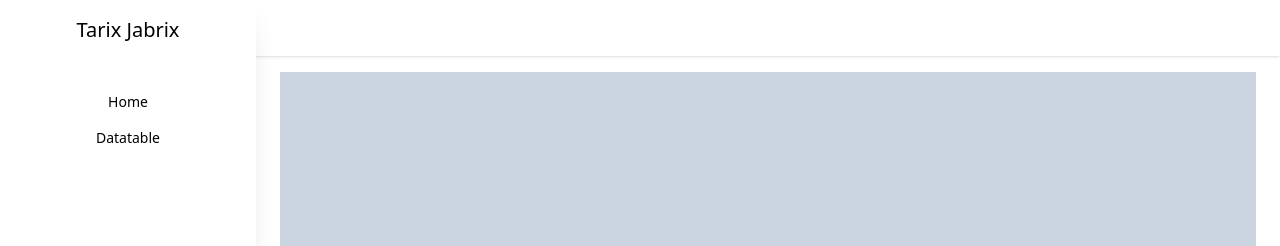
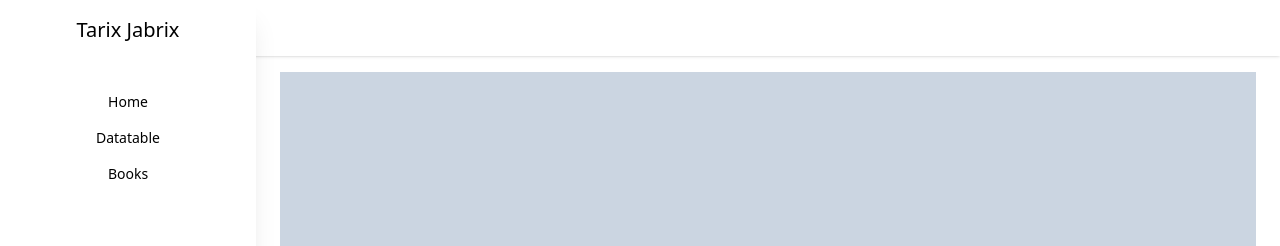
Before and after one commit to faiqnoov/nuxt3-starter, a Nuxt app: page / in a window 1280 px wide. Shown: the top 246 px of the page. Built offline with nearby package versions, Linux system fonts and the light colour scheme; some icons are missing.

Commit message:
feat: fetch datatable data from api

```diff
--- a/components/sidebar/Main.vue
+++ b/components/sidebar/Main.vue
@@ -35,6 +35,11 @@ const sidebarItem = {
 		{
 			title: 'Datatable',
 			url: '/datatable',
+			icon: '',
+		},
+		{
+			title: 'Books',
+			url: '/eg/books',
 			icon: '',
 		},
 	],
--- /dev/null
+++ b/pages/eg/books/index.vue
@@ -0,0 +1,89 @@
+<script setup lang="ts">
+import { h } from 'vue'
+import { ArrowUpDown } from 'lucide-vue-next'
+import { Button } from '@/components/ui/button'
+import { Checkbox } from '@/components/ui/checkbox'
+import DataTable from '@/components/DataTable.vue'
+import DropdownAction from '@/components/DataTableDropDown.vue'
+
+const columns = [
+  {
+    id: 'select',
+    header: ({ table }) => h(Checkbox, {
+      'checked': table.getIsAllPageRowsSelected(),
+      'onUpdate:checked': (value: boolean) => table.toggleAllPageRowsSelected(!!value),
+      'ariaLabel': 'Select all',
+    }),
+    cell: ({ row }) => h(Checkbox, {
+      'checked': row.getIsSelected(),
+      'onUpdate:checked': (value: boolean) => row.toggleSelected(!!value),
+      'ariaLabel': 'Select row',
+    }),
+    enableSorting: false,
+    enableHiding: false,
+  },
+  {
+    accessorKey: 'title',
+    header: ({ column }) => {
+      return h(Button, {
+        variant: 'ghost',
+        onClick: () => column.toggleSorting(column.getIsSorted() === 'asc'),
+      }, () => ['Title', h(ArrowUpDown, { class: 'ml-2 h-4 w-4' })])
+    },
+    cell: ({ row }) => h('div', { class: 'capitalize' }, row.getValue('title')),
+  },
+  {
+    accessorKey: 'description',
+    header: ({ column }) => {
+      return h(Button, {
+        variant: 'ghost',
+        onClick: () => column.toggleSorting(column.getIsSorted() === 'asc'),
+      }, () => ['Description', h(ArrowUpDown, { class: 'ml-2 h-4 w-4' })])
+    },
+    cell: ({ row }) => h('div', { class: '' }, row.getValue('description')),
+  },
+  {
+    accessorKey: 'author',
+    header: ({ column }) => {
+      return h(Button, {
+        variant: 'ghost',
+        onClick: () => column.toggleSorting(column.getIsSorted() === 'asc'),
+      }, () => ['Author', h(ArrowUpDown, { class: 'ml-2 h-4 w-4' })])
+    },
+    cell: ({ row }) => h('div', { class: '' }, row.getValue('author')),
+  },
+  {
+    accessorKey: 'published_year',
+    header: ({ column }) => {
+      return h(Button, {
+        variant: 'ghost',
+        onClick: () => column.toggleSorting(column.getIsSorted() === 'asc'),
+      }, () => ['Year', h(ArrowUpDown, { class: 'ml-2 h-4 w-4' })])
+    },
+    cell: ({ row }) => h('div', { class: '' }, row.getValue('published_year')),
+  },
+]
+
+const mappedData = ref([])
+
+const { data, status, refresh } = await useFetch('http://localhost:1337/api/books/')
+
+watch(data, (value) => {
+  mappedData.value = value.data.map((d: any) => {
+    return {
+      id: d.id,
+      ...d.attributes,
+    }
+  })
+})
+
+onMounted(async () => {
+  refresh()
+})
+</script>
+
+<template>
+  <div>
+    <DataTable :columns="columns" :data="mappedData" />
+  </div>
+</template>
```
